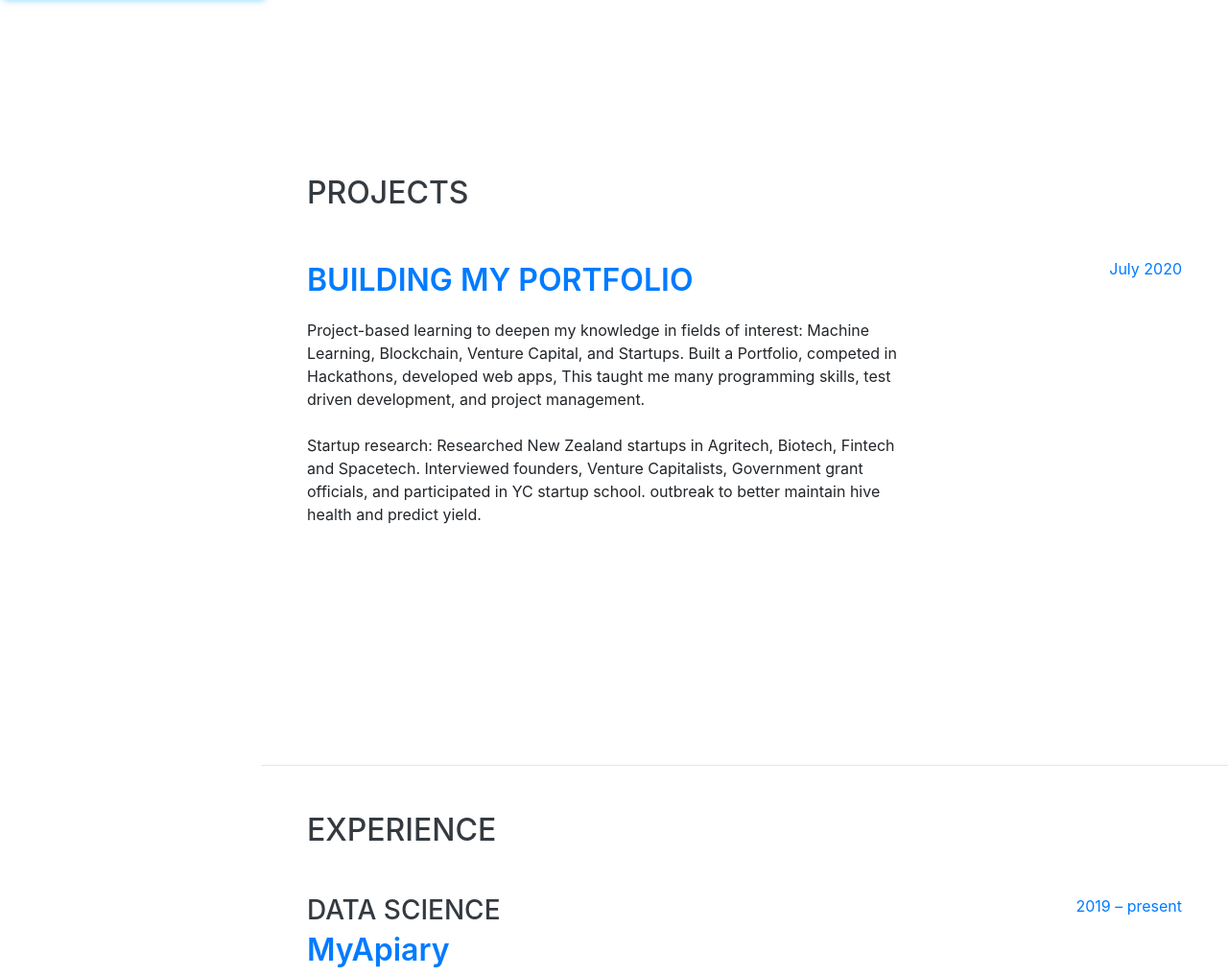
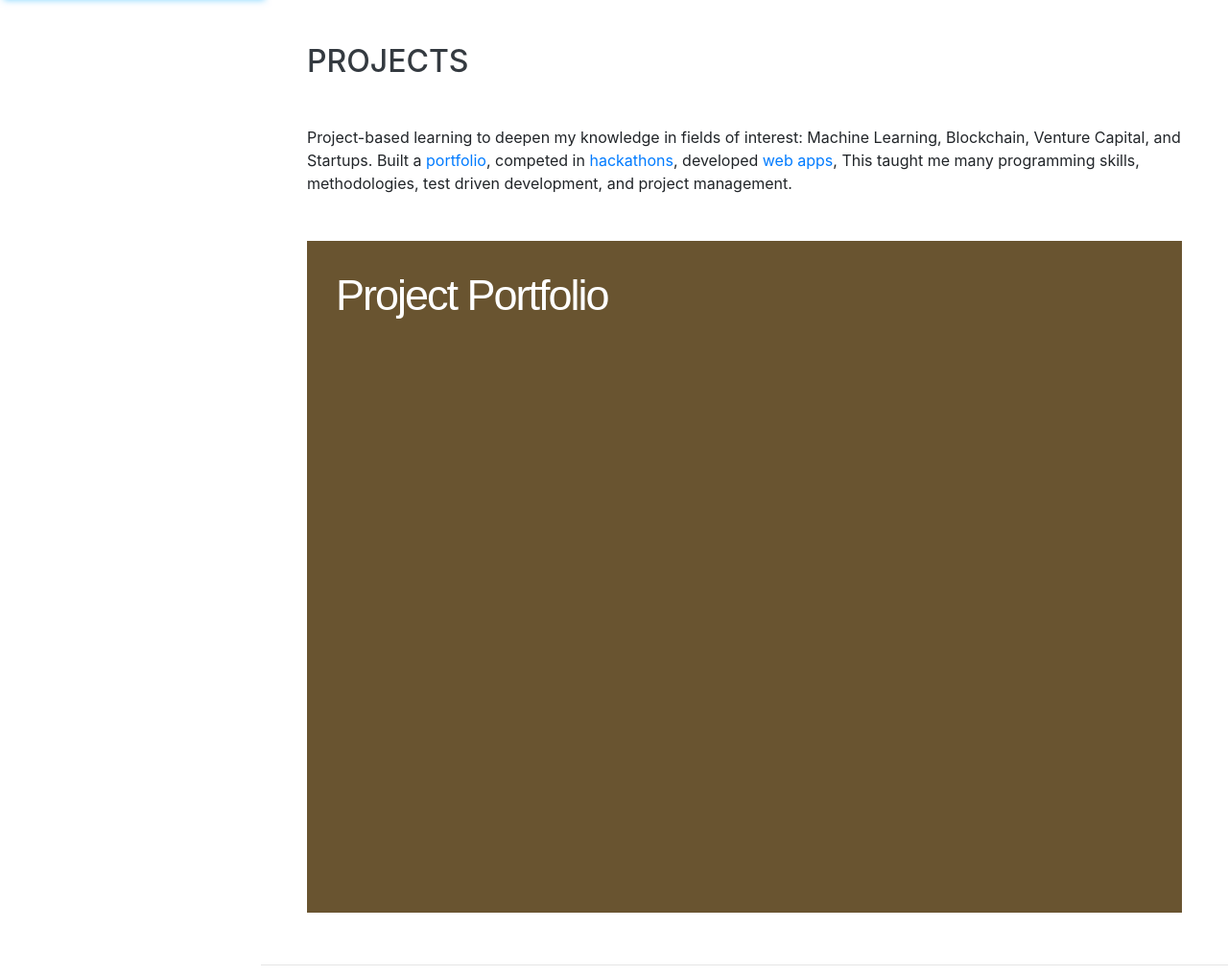
Before and after one commit to ljsimpkin/test-url, a website with bundled scripts: page index.html in a window 1280 px wide. Shown: the part 804-1821 px from the top of the page at 96% size. Built offline with nearby package versions, Linux system fonts and the light colour scheme; a web font is replaced by a local one.

Commit message:
added iframe to include portfolio

```diff
--- a/index.html
+++ b/index.html
@@ -98,6 +98,9 @@
 <!--     <section class="resume-section p-3 p-lg-5 d-flex justify-content-center" id="projects">
       <div class="w-100">
         <h2 class="mb-5">Projects</h2> -->
+<!--         Project-based learning to deepen my knowledge in fields of interest: Machine Learning, Blockchain, Venture Capital, and Startups. Built a Portfolio, competed in Hackathons, developed web apps, This taught me many programming skills, test driven development, and project management. <br><br>
+Startup research: Researched New Zealand startups in Agritech, Biotech, Fintech and Spacetech. Interviewed founders, Venture Capitalists, Government grant officials, and participated in YC startup school.
+outbreak to better maintain hive health and predict yield.<br> -->
 
 
     <section class="resume-section p-3 p-lg-5 d-flex align-items-center" id="projects">
@@ -107,17 +110,18 @@
         <div class="resume-item d-flex flex-column flex-md-row justify-content-between mb-5">
           <div class="resume-content">
 <!--             <h3 class="mb-0" href="https://www.myapiary.com/">Building my portfolio</h3> -->
-            <div class="subheading mb-3"><a target="_blank" href="./portfolio/index.html">BUILDING MY PORTFOLIO</a></div>
-            <div>        <p>
-Project-based learning to deepen my knowledge in fields of interest: Machine Learning, Blockchain, Venture Capital, and Startups. Built a Portfolio, competed in Hackathons, developed web apps, This taught me many programming skills, test driven development, and project management. <br><br>
-Startup research: Researched New Zealand startups in Agritech, Biotech, Fintech and Spacetech. Interviewed founders, Venture Capitalists, Government grant officials, and participated in YC startup school.
-outbreak to better maintain hive health and predict yield.<br>
-        </p></div>
+<!--             <div class="subheading mb-3"><a target="_blank" href="./portfolio/index.html">BUILDING MY PORTFOLIO</a></div> -->
+            <div>
+              Project-based learning to deepen my knowledge in fields of interest: Machine Learning, Blockchain, Venture Capital, and Startups. Built a <a target="_blank" href="./portfolio/index.html">portfolio</a>, competed in <a target="_blank" href="https://devpost.com/ljsimpkin?ref_content=user-portfolio&ref_feature=portfolio&ref_medium=global-nav">hackathons</a>, developed <a target="_blank" href="http://ljsimpkin.github.io/web_test">web apps</a>, This taught me many programming skills, methodologies, test driven development, and project management.
+            </div>
+
           </div>
-          <div class="resume-date text-md-right">
+
+<!--           <div class="resume-date text-md-right">
             <span class="text-primary">July 2020</span>
-          </div>
+          </div> -->
         </div>
+        <iframe src="./portfolio/index.html" height="700" width=100% style="border:none;" title="Iframe Example"></iframe>
 
       </div>
     </section>
```
